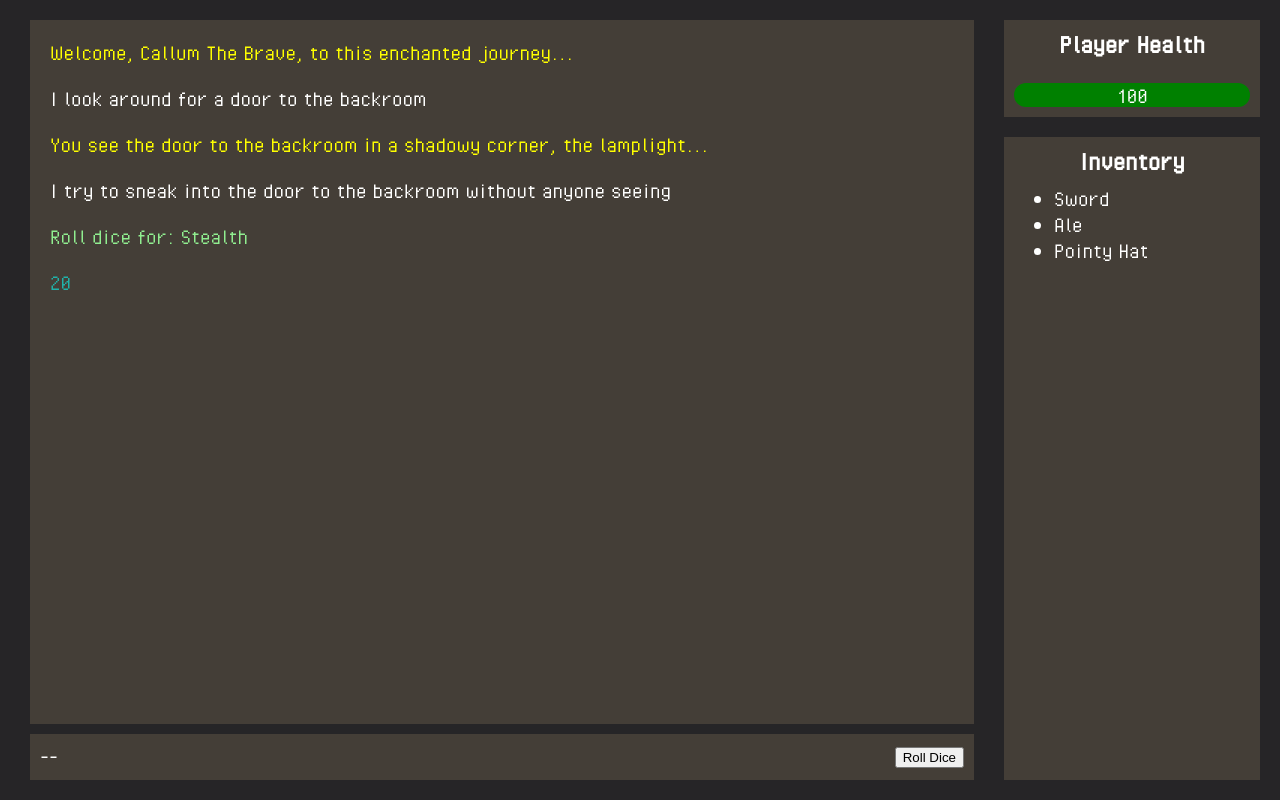
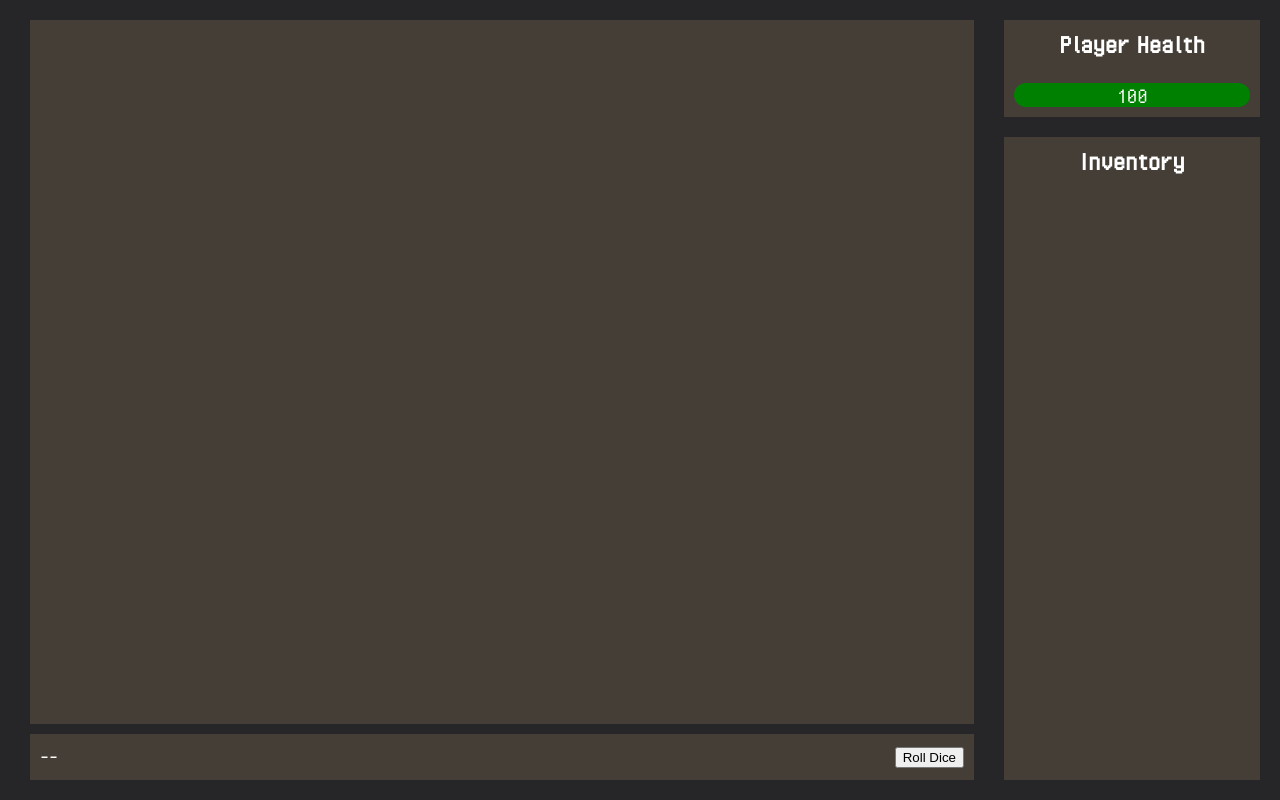
Before and after one commit to zachvehlert/ChatRPG, a React (Vite) app in the folder frontend/chatrpg/: page / in a window 1280 px wide. Built offline with nearby package versions, Linux system fonts and the light colour scheme.

Commit message:
Fronted and backend are now exchanging information properly, Openai api call added to backend.

```diff
--- a/frontend/chatrpg/src/App.jsx
+++ b/frontend/chatrpg/src/App.jsx
@@ -4,27 +4,9 @@ import axios from "axios";
 
 const useStore = create((set) => ({
   // State variables
-  frontend_messages: [
-    {
-      message: "Welcome, Callum The Brave, to this enchanted journey...",
-      type: "narrator",
-    },
-    { message: "I look around for a door to the backroom", type: "player" },
-    {
-      message:
-        "You see the door to the backroom in a shadowy corner, the lamplight...",
-      type: "narrator",
-    },
-    {
-      message:
-        "I try to sneak into the door to the backroom without anyone seeing",
-      type: "player",
-    },
-    { message: "Roll dice for: Stealth", type: "dice-prompt" },
-    { message: "20", type: "dice-roll" },
-  ],
+  frontend_messages: [],
   dice_roll: false,
-  usable_items: ["Sword", "Ale", "Pointy Hat"],
+  usable_items: [],
   player_health: 100,
   player_gold: 25,
 
@@ -64,31 +46,23 @@ const useStore = create((set) => ({
 }));
 
 async function requestBackend(requestData, endpoint) {
-   const route = `http://127.0.0.1:5000/${endpoint}`;
-   const realResponse = await axios.post(route, requestData);
-
-   console.log(realResponse)
-
-  // Dummy response
-  const response = {
-    dm_response: "You picked up a cheese wheel!",
-
-    dice_roll_required: false,
-    roll_for_skill: "none",
-
-    health_change: 10,
-    gold_change: 0,
-    usable_items: ["Sword", "Ale", "Pointy Hat", "Cheese wheel"],
-  }
-
+  const route = `http://127.0.0.1:5000/${endpoint}`;
+  const response = await axios.post(route, requestData);
+  console.log(response);
   return response;
 }
 
 function PlayerInput() {
+  // State Functions
   const addMessage = useStore((state) => state.addMessage);
   const updateHealth = useStore((state) => state.updateHealth);
   const updateGold = useStore((state) => state.updateGold);
   const updateInventory = useStore((state) => state.updateInventory);
+
+  // State Variables
+  const usable_items = useStore((state) => state.usable_items);
+  const health = useStore((state) => state.player_health);
+  const gold = useStore((state) => state.player_gold);
 
   return (
     <input
@@ -96,24 +70,38 @@ function PlayerInput() {
       id="player-input"
       onKeyDown={async (e) => {
         if (e.key === "Enter") {
+          // Construct the request data
+          const requestData = {
+            requested_action: e.target.value,
+            usable_items: usable_items,
+            health: health,
+            gold: gold,
+          };
+
           // Add the player message to the chat
           addMessage(e.target.value, "player");
           e.target.value = "";
 
-          // TODO: Call the backend and get the response. This should return a response object
-          // This function doesn't actually work yet
-          const responseData = await requestBackend({key: 'value'}, 'get_response');
+          // Call the backend and get the response. This should return a response object
+          const responseData = await requestBackend(
+            requestData,
+            "get_response"
+          );
 
           // Add the response to the chat
-          addMessage(responseData.dm_response, "narrator");
+          addMessage(responseData.data.dm_response, "narrator");
 
           // Update the player health, gold, and inventory based on the response
-          updateHealth(responseData.health_change);
-          updateGold(responseData.gold_change);
-          updateInventory(responseData.usable_items);
+          updateHealth(responseData.data.health_change);
+          updateGold(responseData.data.gold_change);
+          updateInventory(responseData.data.usable_items);
 
-          // TODO: if the response is a dice roll, enable the dice button and add in the dice roll message
-          // This should be something like: { message: "Roll dice for: Stealth", type: "dice-prompt" }
+          // If the response is a dice roll, enable the dice button and add in the dice roll message
+          if (responseData.data.dice_roll_required) {
+            addMessage(`Roll dice for: ${responseData.data.roll_for_skill}`, "dice-prompt");
+            // TODO: Enable the dice button
+            // TODO: Disable the player input
+          }
         }
       }}
     />
```
